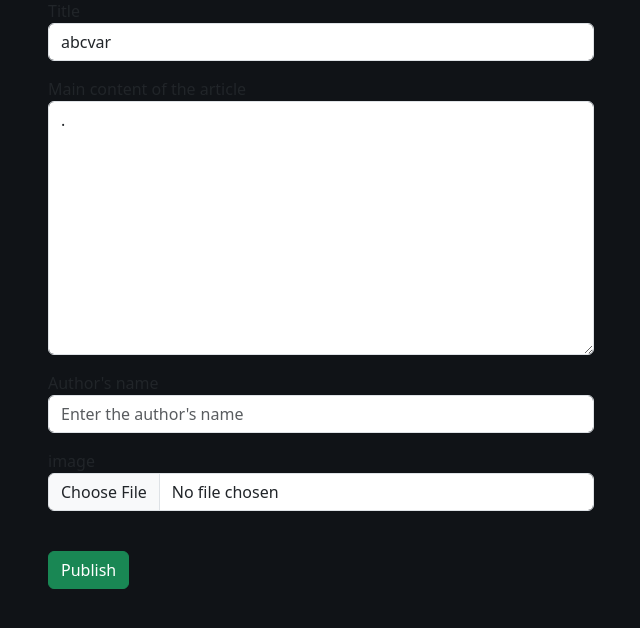
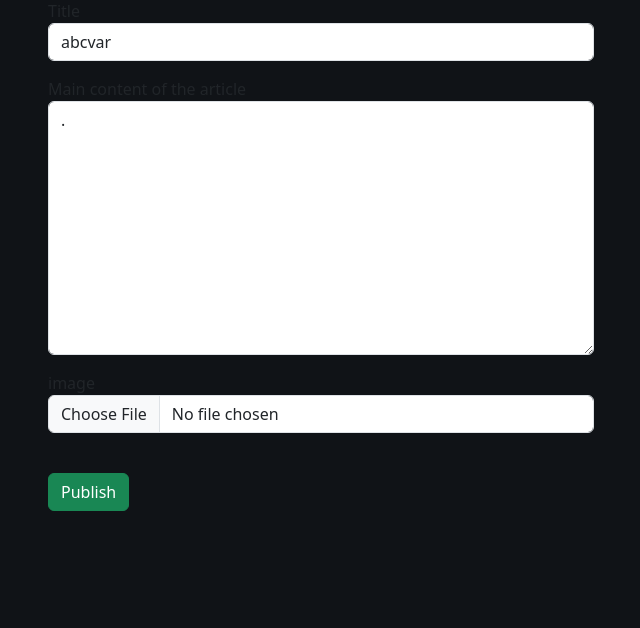
Before and after one commit to geogio228/PicTextBin, a Flask app: page /edit_article/1 in a window 1280 px wide. Shown: the part 121-749 px from the top of the page, without its empty margins (46-686 px from the left). Run offline with Flask 3, Linux system fonts and the light colour scheme; a user stored in the database is signed in; some libraries are stand-ins or nearby versions.

Commit message:
Update edit_article.html
Removed author field

```diff
--- a/templates/edit_article.html
+++ b/templates/edit_article.html
@@ -23,11 +23,6 @@
       {{ form.content(class="form-control", rows=10, placeholder="Enter the content") }}
     </div>
 
-    <div class="mb-3">
-      {{ form.author.label }}
-      {{ form.author(class="form-control", placeholder="Enter the author's name") }}
-    </div>
-
      <div class="mb-3">
       {{ form.img.label.text }}
       {{ form.img(class="form-control", placeholder="please upload an image") }}
```
